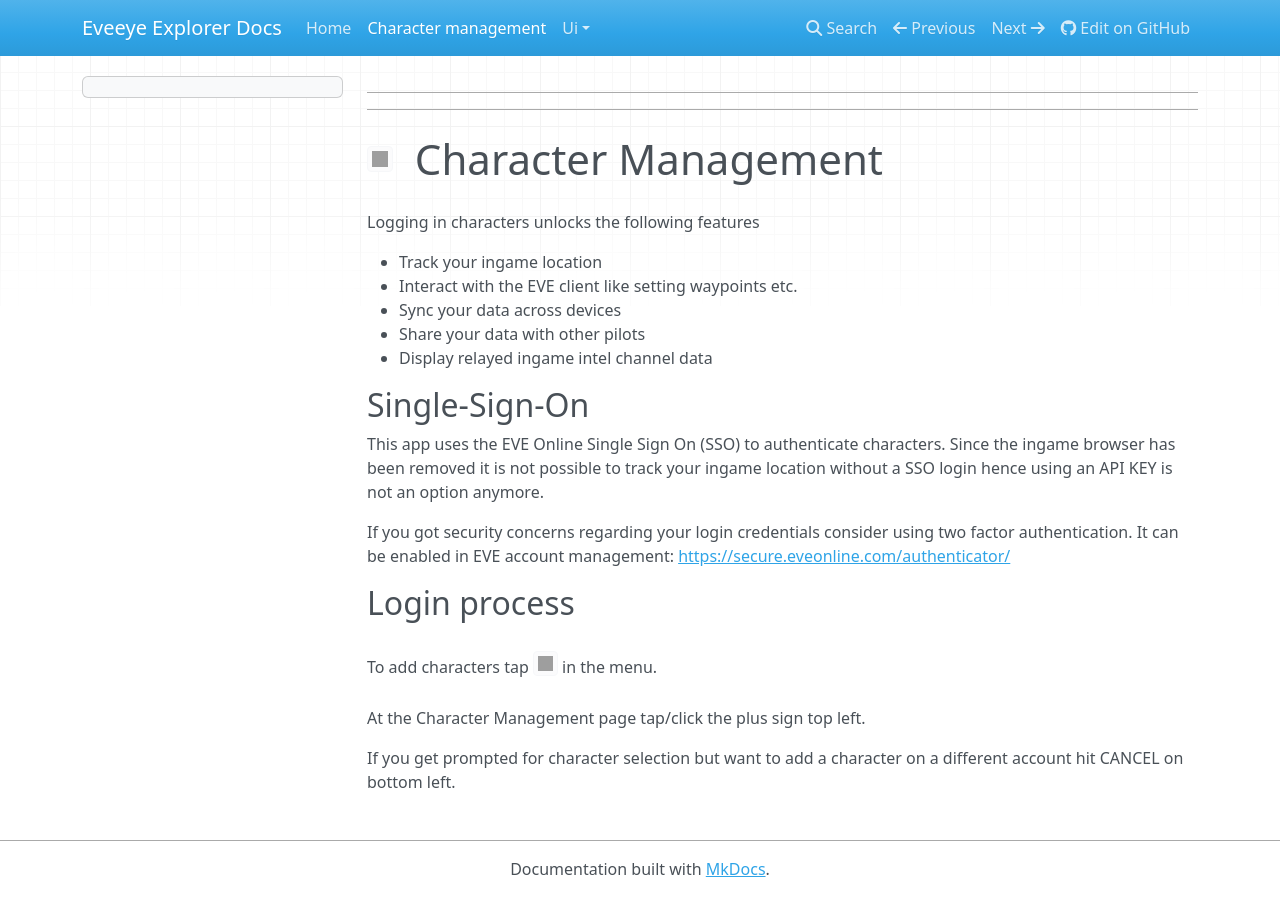
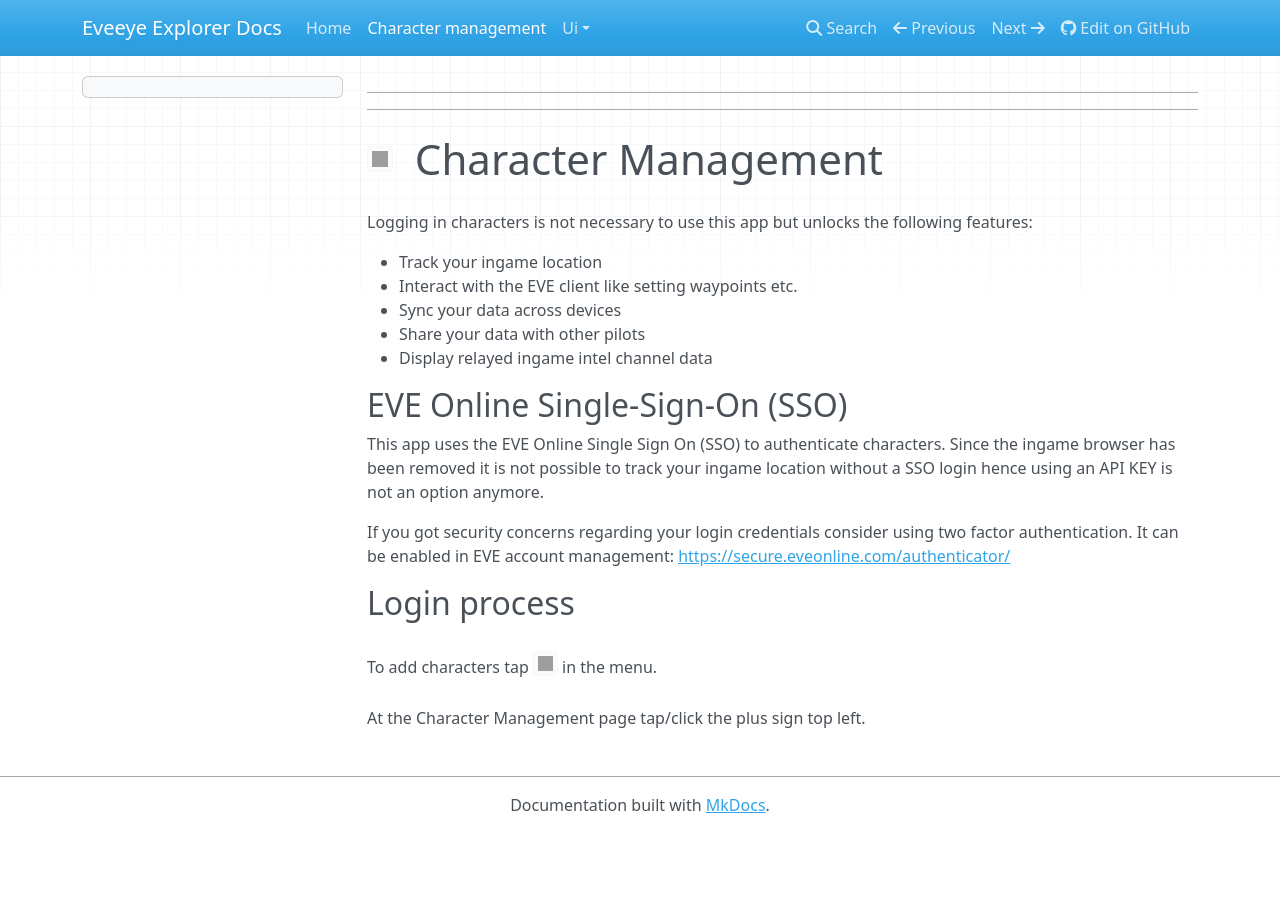
Before and after one commit to Risingson/eveeyedocs, an MkDocs documentation site: the page built from docs/character_management.md, in a window 1280 px wide. Built offline with MkDocs 1.6.1, drawn with Linux system fonts in a browser that asks for light colours; nearby versions of some CDN libraries; grey boxes are pictures that could not be loaded.

Commit message:
docs/character_management.md updated from https://stackedit.io/

```diff
--- a/docs/character_management.md
+++ b/docs/character_management.md
@@ -4,7 +4,7 @@
 ---
 
 <h1 id="img-srchttpsraw.githubusercontent.comrisingsoneedocsmasterimagesuser-100_26_100_off.png-width26-height26-----character-management"><img src="https://raw.githubusercontent.com/Risingson/eedocs/master/images/User-100_26_100_off.png" width="26" height="26">   &nbsp;Character Management</h1>
-<p>Logging in characters unlocks the following features</p>
+<p>Logging in characters is not necessary to use this app but unlocks the following features:</p>
 <ul>
 <li>Track your ingame location</li>
 <li>Interact with the EVE client like setting waypoints etc.</li>
@@ -12,10 +12,9 @@
 <li>Share your data with other pilots</li>
 <li>Display relayed ingame intel channel data</li>
 </ul>
-<h2 id="single-sign-on">Single-Sign-On</h2>
+<h2 id="eve-online-single-sign-on-sso">EVE Online Single-Sign-On (SSO)</h2>
 <p>This app uses the EVE Online Single Sign On (SSO) to authenticate characters. Since the ingame browser has been removed it is not possible to track your ingame location without a SSO login hence using an API KEY is not an option anymore.</p>
 <p>If you got security concerns regarding your login credentials consider using two factor authentication. It can be enabled in EVE account management: <a href="https://secure.eveonline.com/authenticator/" target="_blank">https://secure.eveonline.com/authenticator/</a></p>
 <h2 id="login-process">Login process</h2>
 <p>To add characters tap <img src="https://raw.githubusercontent.com/Risingson/eedocs/master/images/User-100_26_100_off.png" width="25" height="25"> in the menu.<br>
 At the Character Management page tap/click the plus sign top left.</p>
-<p>If you get prompted for character selection but want to add a character on a different account hit CANCEL on bottom left.</p>
```
